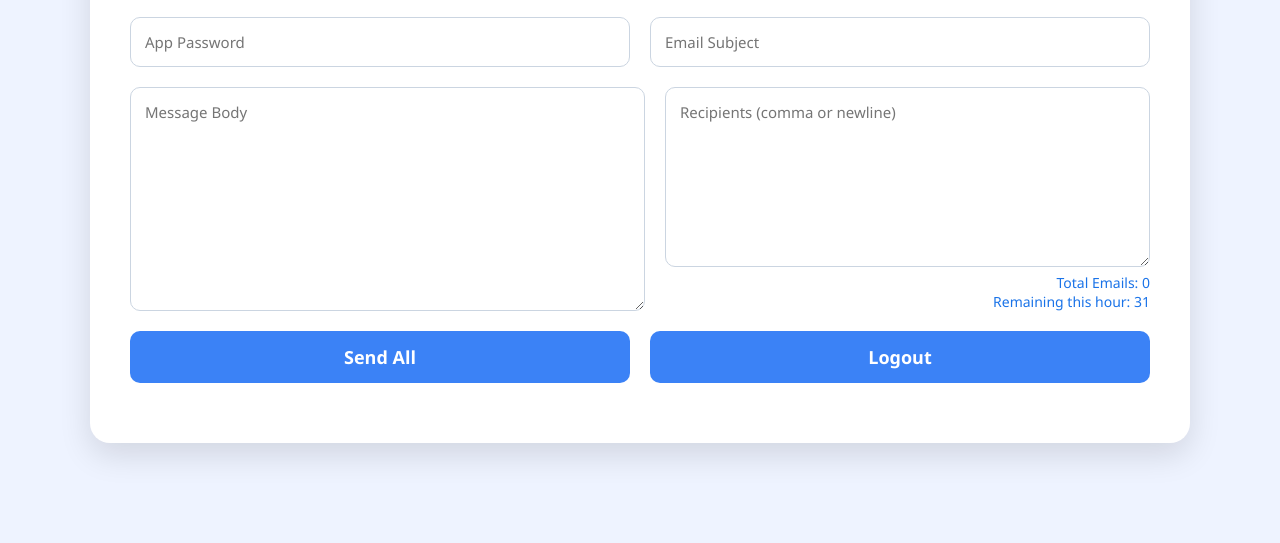
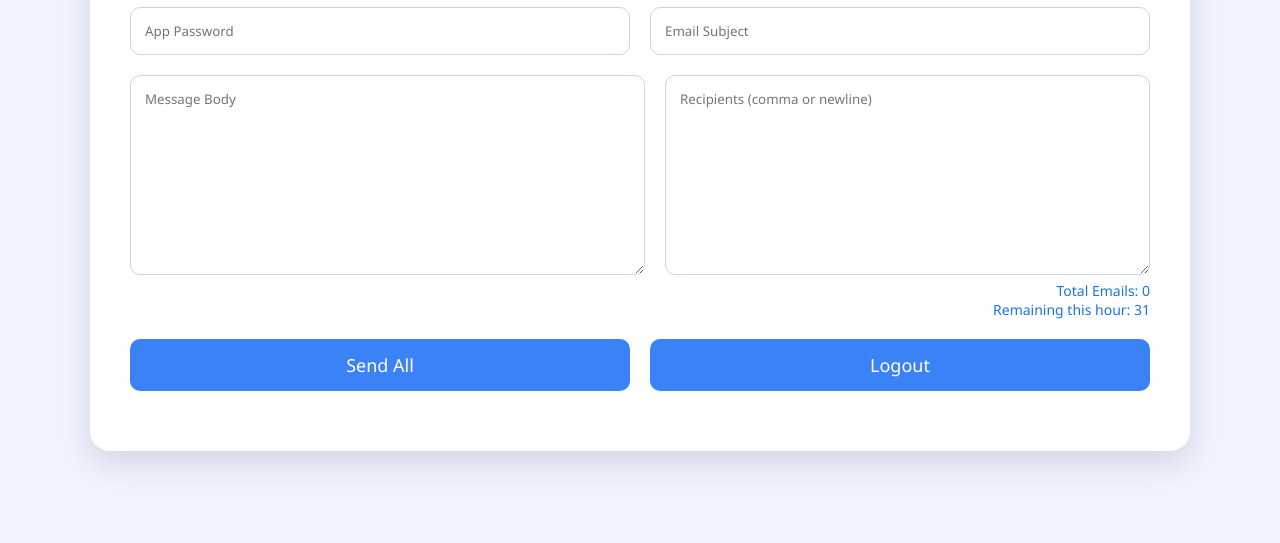
Before and after one commit to email-maker/1-arvind-kumar, a website: page public/launcher.html in a window 1280 px wide. Shown: the part 257-800 px from the top of the page. Drawn offline with Linux system fonts and the light colour scheme.

Commit message:
Update style.css

```diff
--- a/public/style.css
+++ b/public/style.css
@@ -1,6 +1,4 @@
-*{
-  margin:0;padding:0;box-sizing:border-box;font-family:"Segoe UI",sans-serif;
-}
+*{margin:0;padding:0;box-sizing:border-box;font-family:"Segoe UI",sans-serif;}
 
 body{
   display:flex;
@@ -20,6 +18,9 @@ body{
   text-align:center;
   box-shadow:0 10px 30px rgba(0,0,0,0.12);
 }
+
+.login-logo{font-size:48px;margin-bottom:10px;}
+
 .login-card input{
   width:100%;
   padding:12px;
@@ -27,6 +28,7 @@ body{
   border:1px solid #cbd5e1;
   margin:8px 0;
 }
+
 .login-card button{
   width:100%;
   padding:12px;
@@ -36,7 +38,10 @@ body{
   border-radius:8px;
   cursor:pointer;
 }
-#loginStatus{color:#ef4444;margin-top:8px;}
+
+#loginStatus{
+  color:#ef4444;margin-top:8px;
+}
 
 /* MAIN */
 .container{
@@ -50,9 +55,8 @@ body{
 
 .container h2{
   text-align:center;
+  font-size:32px;
   margin-bottom:20px;
-  color:#111;
-  font-size:32px;
 }
 
 .row{
@@ -61,39 +65,40 @@ body{
   margin-bottom:20px;
 }
 
+.row input, .row textarea, .row button{
+  flex:1;
+  padding:14px;
+  border-radius:10px;
+  border:1px solid #cbd5e1;
+}
+
+.landscape-row{
+  align-items:flex-start;
+}
+
 .bigbox{
-  min-height:180px;
+  min-height:200px;
   resize:vertical;
 }
 
 .recipient-box{
-  flex:1; display:flex; flex-direction:column;
+  flex:1;
+  display:flex;
+  flex-direction:column;
 }
 
 .small-info{
   text-align:right;
+  margin-top:6px;
   font-size:14px;
   color:#1a73e8;
-  margin-top:6px;
-}
-
-.row input,
-.row textarea,
-.row button{
-  flex:1;
-  padding:14px;
-  border-radius:10px;
-  border:1px solid #cbd5e1;
-  font-size:15px;
 }
 
 .row button{
   background:#3b82f6;
   color:#fff;
   border:none;
-  border-radius:10px;
   font-size:18px;
-  font-weight:600;
   cursor:pointer;
 }
 
@@ -103,6 +108,5 @@ body{
 
 #statusMessage{
   text-align:center;
-  margin-top:5px;
   color:#ef4444;
 }
```
